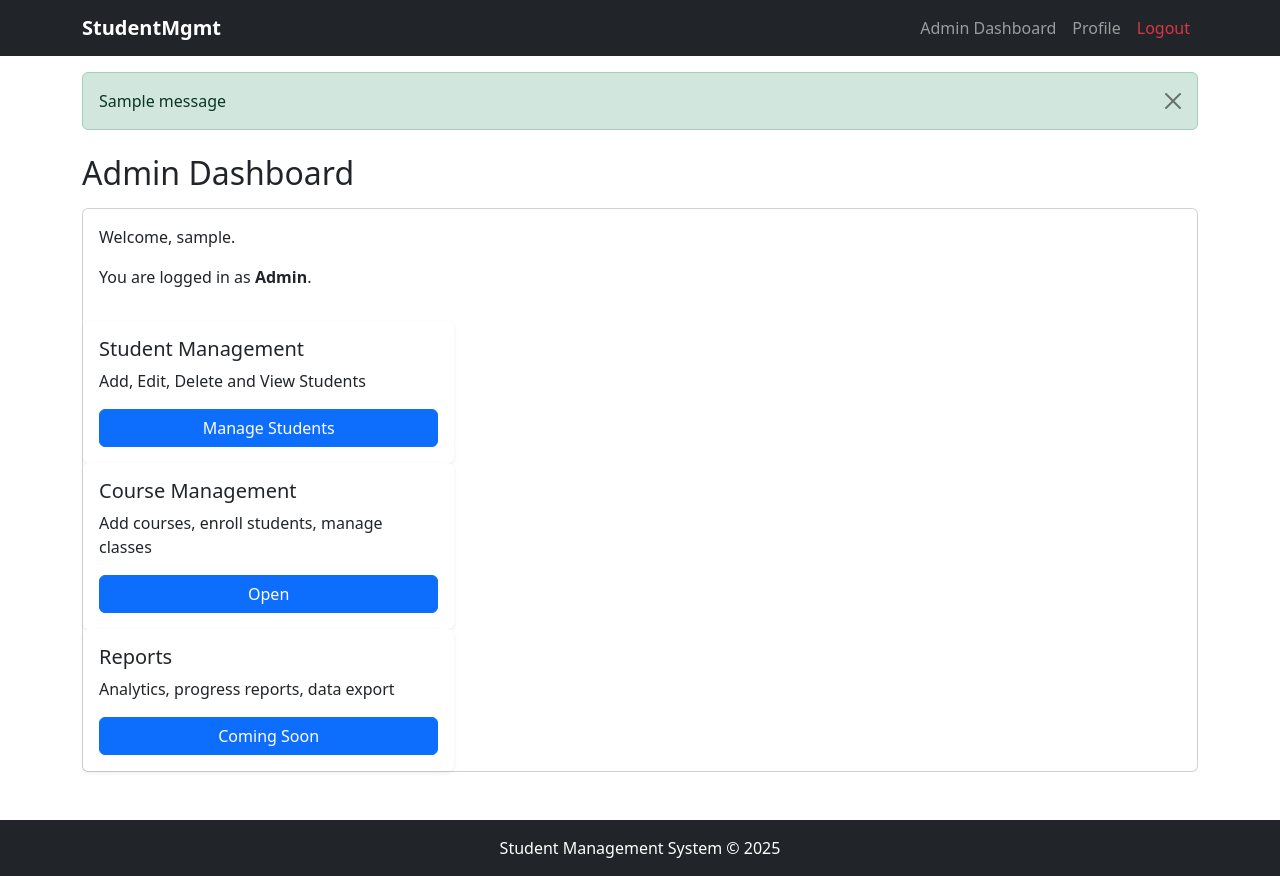
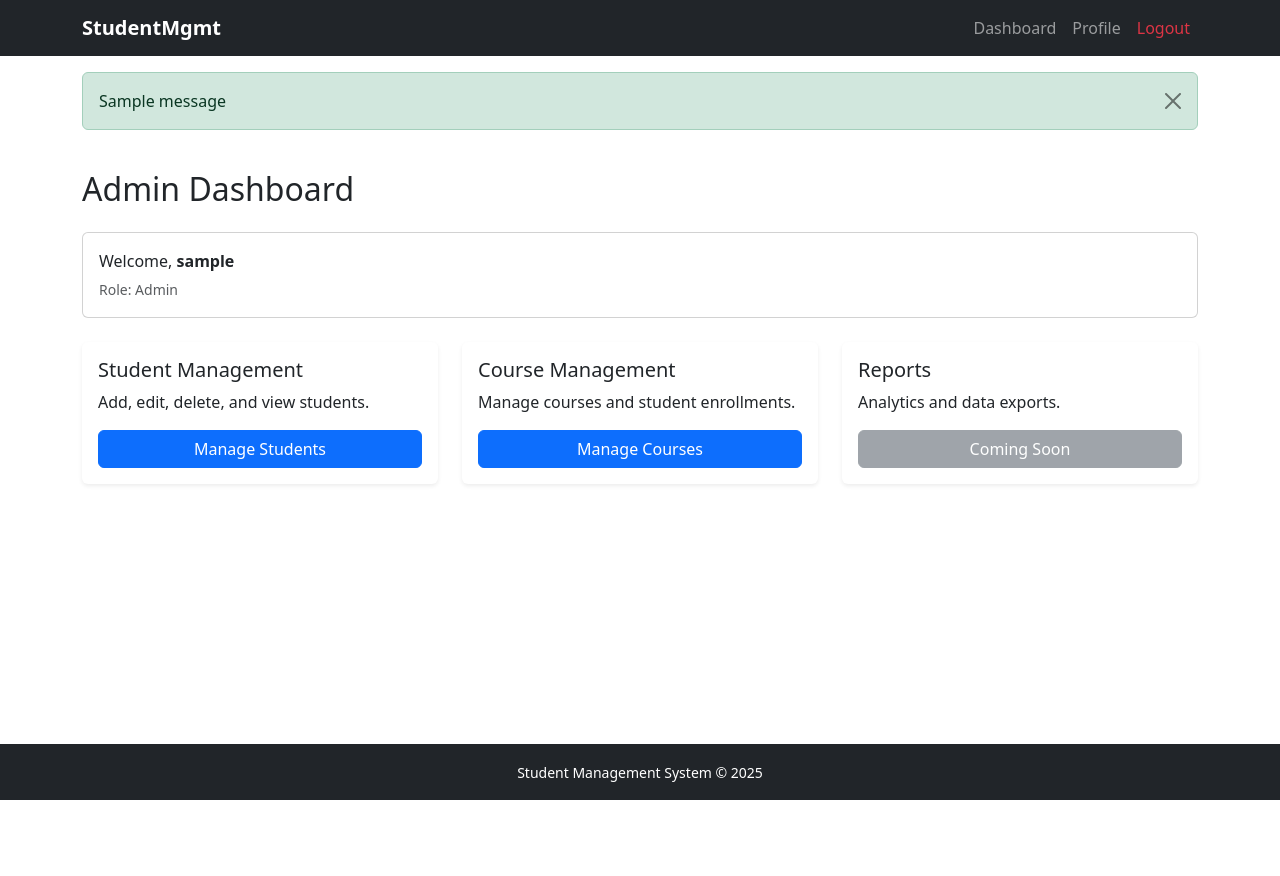
Before and after one commit to ashif-ek/student-management-django-task, a Django app: page /admin-panel/dashboard/ in a window 1280 px wide. After the commit the page ends 800 px from the top, so only its background shows below. Run offline with Django 5.2, Linux system fonts and the light colour scheme; a user stored in the database is signed in; tables that the repository leaves empty hold one stand-in row (values such as "Sample post"); one stand-in notice (Sample message) is shown.

Commit message:
feat: Add admin and student dashboards, course and account management views, and remove debug scripts.

```diff
--- a/accounts/views.py
+++ b/accounts/views.py
@@ -2,6 +2,8 @@ from django.shortcuts import render, redirect
 from django.contrib.auth import authenticate, login, logout
 from django.contrib import messages
 from django.contrib.auth.decorators import login_required
+from django.core.mail import send_mail
+from django.http import HttpResponse
 
 from .forms import CustomUserRegisterForm, StudentProfileForm
 
@@ -68,8 +70,6 @@ def profile_view(request):
     })
 
 
-from django.core.mail import send_mail
-from django.http import HttpResponse
 
 def test_email(request):
     send_mail(
--- a/admin_panel/templates/admin_panel/dashboard.html
+++ b/admin_panel/templates/admin_panel/dashboard.html
@@ -1,4 +1,96 @@
 {% extends 'base.html' %}
+{% block content %}
+
+<h2 class="mb-4">Admin Dashboard</h2>
+
+<div class="card mb-4">
+  <div class="card-body">
+    <p class="mb-1">Welcome, <strong>{{ request.user.username }}</strong></p>
+    <small class="text-muted">Role: Admin</small>
+  </div>
+</div>
+
+<div class="row g-4">
+
+  <!-- Student Management -->
+  <div class="col-md-4">
+    <div class="card h-100 shadow-sm border-0">
+      <div class="card-body">
+        <h5 class="card-title">Student Management</h5>
+        <p class="card-text">Add, edit, delete, and view students.</p>
+        <a href="{% url 'student_list' %}" class="btn btn-primary w-100">
+          Manage Students
+        </a>
+      </div>
+    </div>
+  </div>
+
+  <!-- Course Management -->
+  <div class="col-md-4">
+    <div class="card h-100 shadow-sm border-0">
+      <div class="card-body">
+        <h5 class="card-title">Course Management</h5>
+        <p class="card-text">Manage courses and student enrollments.</p>
+        <a href="{% url 'course_list' %}" class="btn btn-primary w-100">
+          Manage Courses
+        </a>
+      </div>
+    </div>
+  </div>
+
+  <!-- Reports -->
+  <div class="col-md-4">
+    <div class="card h-100 shadow-sm border-0">
+      <div class="card-body">
+        <h5 class="card-title">Reports</h5>
+        <p class="card-text">Analytics and data exports.</p>
+        <button class="btn btn-secondary w-100" disabled>
+          Coming Soon
+        </button>
+      </div>
+    </div>
+  </div>
+
+</div>
+
+{% endblock %}
+
+
+
+
+
+
+
+
+
+
+
+
+
+
+
+
+
+
+
+
+
+
+
+
+
+
+
+
+
+
+
+
+
+
+
+
+{% comment %} {% extends 'base.html' %}
 {% block content %}
 
 <h2>Admin Dashboard</h2>
@@ -43,4 +135,4 @@
 
 </div>
 
-{% endblock %}
+{% endblock %} {% endcomment %}
--- a/courses_mgmt/views.py
+++ b/courses_mgmt/views.py
@@ -43,7 +43,7 @@ def course_list(request):
 @admin_required
 def course_add(request):
     if request.method == "POST":
-        form = CourseForm(request.POST, request.FILES)  # request.FILES added
+        form = CourseForm(request.POST, request.FILES)
         if form.is_valid():
             form.save()
             messages.success(request, "Course added successfully.")
--- a/templates/base.html
+++ b/templates/base.html
@@ -1,4 +1,150 @@
 {% load static %}
+<!DOCTYPE html>
+<html lang="en">
+<head>
+  <meta charset="UTF-8">
+  <meta name="viewport" content="width=device-width, initial-scale=1.0">
+
+  <title>{% block title %}Student Management{% endblock %}</title>
+
+  <link
+    href="https://cdn.jsdelivr.net/npm/bootstrap@5.3.2/dist/css/bootstrap.min.css"
+    rel="stylesheet"
+  >
+
+  <link rel="stylesheet" href="{% static 'css/style.css' %}">
+</head>
+
+<body class="d-flex flex-column min-vh-100">
+
+<!-- HEADER -->
+<nav class="navbar navbar-expand-lg navbar-dark bg-dark">
+  <div class="container">
+    <a class="navbar-brand fw-bold" href="/">StudentMgmt</a>
+
+    <button class="navbar-toggler" type="button" data-bs-toggle="collapse" data-bs-target="#navbar">
+      <span class="navbar-toggler-icon"></span>
+    </button>
+
+    <div class="collapse navbar-collapse" id="navbar">
+      <ul class="navbar-nav ms-auto">
+
+        {% if request.user.is_authenticated %}
+
+          {% if request.user.role == "ADMIN" %}
+            <li class="nav-item">
+              <a class="nav-link" href="{% url 'admin_dashboard' %}">Dashboard</a>
+            </li>
+          {% elif request.user.role == "STUDENT" %}
+            <li class="nav-item">
+              <a class="nav-link" href="{% url 'student_dashboard' %}">Dashboard</a>
+            </li>
+            <li class="nav-item">
+              <a class="nav-link" href="{% url 'student_courses' %}">My Courses</a>
+            </li>
+          {% endif %}
+
+          <li class="nav-item">
+            <a class="nav-link" href="{% url 'profile' %}">Profile</a>
+          </li>
+
+          <li class="nav-item">
+            <a class="nav-link text-danger" href="{% url 'logout' %}">Logout</a>
+          </li>
+
+        {% else %}
+          <li class="nav-item"><a class="nav-link" href="{% url 'login' %}">Login</a></li>
+          <li class="nav-item"><a class="nav-link" href="{% url 'register' %}">Register</a></li>
+        {% endif %}
+
+      </ul>
+    </div>
+  </div>
+</nav>
+
+<!-- FLASH MESSAGES -->
+<div class="container mt-3">
+  {% for message in messages %}
+    <div class="alert alert-{{ message.tags }} alert-dismissible fade show" role="alert">
+      {{ message }}
+      <button type="button" class="btn-close" data-bs-dismiss="alert"></button>
+    </div>
+  {% endfor %}
+</div>
+
+<!-- MAIN CONTENT (EXPANDS) -->
+<main class="container my-4 flex-grow-1">
+  {% block content %}{% endblock %}
+</main>
+
+<!-- FOOTER (STICKS TO BOTTOM) -->
+<footer class="bg-dark text-white text-center py-3 mt-auto">
+  <small>Student Management System © {{ year|default:2025 }}</small>
+</footer>
+
+<script src="https://cdn.jsdelivr.net/npm/bootstrap@5.3.2/dist/js/bootstrap.bundle.min.js"></script>
+</body>
+</html>
+
+
+
+
+
+
+
+
+
+
+
+
+
+
+
+
+
+
+
+
+
+
+
+
+
+
+
+
+
+
+
+
+
+
+
+
+
+
+
+
+
+
+
+
+
+
+
+
+
+
+
+
+
+
+
+
+
+
+
+{% comment %} {% load static %}
 
 <!DOCTYPE html>
 <html lang="en">
@@ -97,4 +243,4 @@
 <script src="https://cdn.jsdelivr.net/npm/bootstrap@5.3.2/dist/js/bootstrap.bundle.min.js"></script>
 
 </body>
-</html>
+</html> {% endcomment %}
```
Also changed, not shown: check_specific_user.py (deleted, +0 -18 lines), check_user_log.py (deleted, +0 -20 lines), check_users.py (deleted, +0 -14 lines), debug_email.py (deleted, +0 -22 lines), debug_email_valid_sender.py (deleted, +0 -29 lines), student_panel/templates/student_panel/dashboard.html (+61 -1 lines), users_output.txt (deleted, +0 -14 lines), 1 other file.
